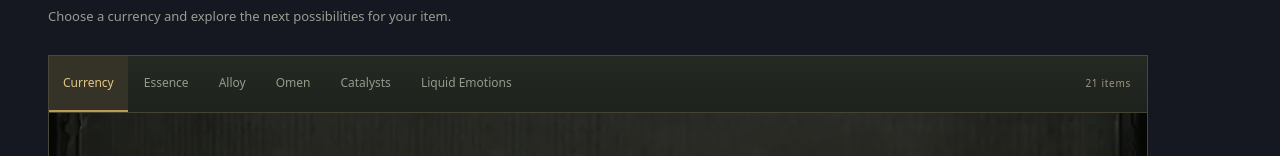
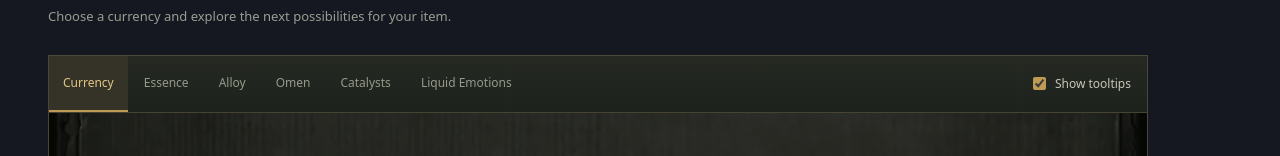
Before and after one commit to HappyBird6/Exile-Hephaistos, a React (Vite) app in the folder frontend/: page / in a window 1280 px wide. Shown: the part 194-350 px from the top of the page. Built offline with nearby package versions, Linux system fonts and the light colour scheme.

Commit message:
Add tooltip toggle and improve crafting tooltip visibility

```diff
--- a/frontend/src/features/crafting/CraftingPage.tsx
+++ b/frontend/src/features/crafting/CraftingPage.tsx
@@ -32,6 +32,7 @@ export function CraftingPage() {
   const [searches, setSearches] = useState<
     Partial<Record<MaterialTab, string>>
   >({})
+  const [tooltipsEnabled, setTooltipsEnabled] = useState(true)
   const [activeTab, setActiveTab] = useState<MaterialTab>('Currency')
   const [selected, setSelected] = useState<Selection | null>(null)
   const [held, setHeld] = useState<Material | null>(null)
@@ -243,17 +244,14 @@ export function CraftingPage() {
                 </button>
               ))}
             </div>
-            <span>
-              {t('materialCount', {
-                count:
-                  activeTab === 'Currency'
-                    ? currencies.length
-                    : activeTab === 'Essence'
-                      ? matchingEssenceRows.flat().filter(Boolean).length +
-                        matchingSpecialEssences.length
-                      : currentMaterials.length,
-              })}
-            </span>
+            <label className="tooltip-toggle">
+              <input
+                type="checkbox"
+                checked={tooltipsEnabled}
+                onChange={(event) => setTooltipsEnabled(event.target.checked)}
+              />
+              {t('showTooltips')}
+            </label>
           </div>
           <div className="stash-board">
             <div className="stash-canvas" aria-label={t('stash')}>
@@ -561,7 +559,7 @@ export function CraftingPage() {
           {t('imageCredit')}
         </a>
       </footer>
-      <MaterialTooltip />
+      {tooltipsEnabled && !selected && <MaterialTooltip />}
       {cursor && pointer && (
         <span
           className="currency-cursor"
--- a/frontend/src/features/crafting/MaterialTooltip.tsx
+++ b/frontend/src/features/crafting/MaterialTooltip.tsx
@@ -1,9 +1,10 @@
-import { useEffect, useState } from 'react'
+import { useEffect, useLayoutEffect, useRef, useState } from 'react'
 import descriptions from './materialTooltips.json'
 
 type TooltipData = { name: string; lines: string[]; sourceUrl: string }
 const catalog: Record<string, TooltipData> = descriptions
 export function MaterialTooltip() {
+  const tooltip = useRef<HTMLElement>(null)
   const [target, setTarget] = useState<{
     id: string
     x: number
@@ -27,8 +28,8 @@ export function MaterialTooltip() {
       setTarget({
         id,
         element: button,
-        x: Math.max(8, Math.min(rect.right + 8, window.innerWidth - 368)),
-        y: Math.max(8, Math.min(rect.top, window.innerHeight * 0.5 - 8)),
+        x: rect.right + 8,
+        y: rect.top,
       })
     }
     const escape = (event: KeyboardEvent) => {
@@ -62,19 +63,29 @@ export function MaterialTooltip() {
     target.element.setAttribute('aria-describedby', 'material-description')
     return () => target.element.removeAttribute('aria-describedby')
   }, [target])
+  useLayoutEffect(() => {
+    const element = tooltip.current
+    if (!target || !element) return
+    const rect = element.getBoundingClientRect()
+    element.style.left = `${Math.max(8, Math.min(target.x, window.innerWidth - rect.width - 8))}px`
+    element.style.top = `${Math.max(8, Math.min(target.y, window.innerHeight - rect.height - 8))}px`
+  }, [target])
   const data = target && catalog[target.id]
   if (!data || !target) return null
   return (
     <aside
+      ref={tooltip}
       className="material-tooltip"
       role="tooltip"
       id="material-description"
       style={{ left: target.x, top: target.y }}
     >
       <strong>{data.name}</strong>
-      {data.lines.map((line, i) => (
-        <p key={i}>{line}</p>
-      ))}
+      {data.lines
+        .filter((line) => !line.startsWith('Stack Size:'))
+        .map((line, i) => (
+          <p key={i}>{line}</p>
+        ))}
       <a href={data.sourceUrl} target="_blank" rel="noreferrer">
         PoE2DB
       </a>
--- a/frontend/src/features/crafting/crafting.css
+++ b/frontend/src/features/crafting/crafting.css
@@ -956,8 +956,8 @@ dialog.item-input-panel::backdrop {
 .material-tooltip {
   position: fixed;
   z-index: 40;
-  width: min(360px, calc(100vw - 16px));
-  max-height: 48vh;
+  width: min(420px, calc(100vw - 16px));
+  max-height: calc(100vh - 16px);
   overflow: auto;
   padding: 14px;
   background: #100f0ff5;
@@ -996,3 +996,18 @@ dialog.item-input-panel::backdrop {
     padding: 16px;
   }
 }
+
+.tooltip-toggle {
+  display: inline-flex;
+  align-items: center;
+  gap: 6px;
+  margin-left: auto;
+  padding: 8px 0;
+  color: #c8c7b7;
+  font-size: 12px;
+  white-space: nowrap;
+  cursor: pointer;
+}
+.tooltip-toggle input {
+  accent-color: #be9b55;
+}
--- a/frontend/src/shared/i18n/locales/en.ts
+++ b/frontend/src/shared/i18n/locales/en.ts
@@ -1,6 +1,7 @@
 export const en = {
   materialTabs: 'Material stash tabs',
   materialCount: '{count} items',
+  showTooltips: 'Show tooltips',
   favorites: 'Shared material favorites',
   favoriteEmpty: 'Favorite slot {slot}: empty',
   favoriteNamed: 'Favorite slot {slot}: {name}',
```
Also changed, not shown: 2 other files (tests, documents, lock files or other folders).
